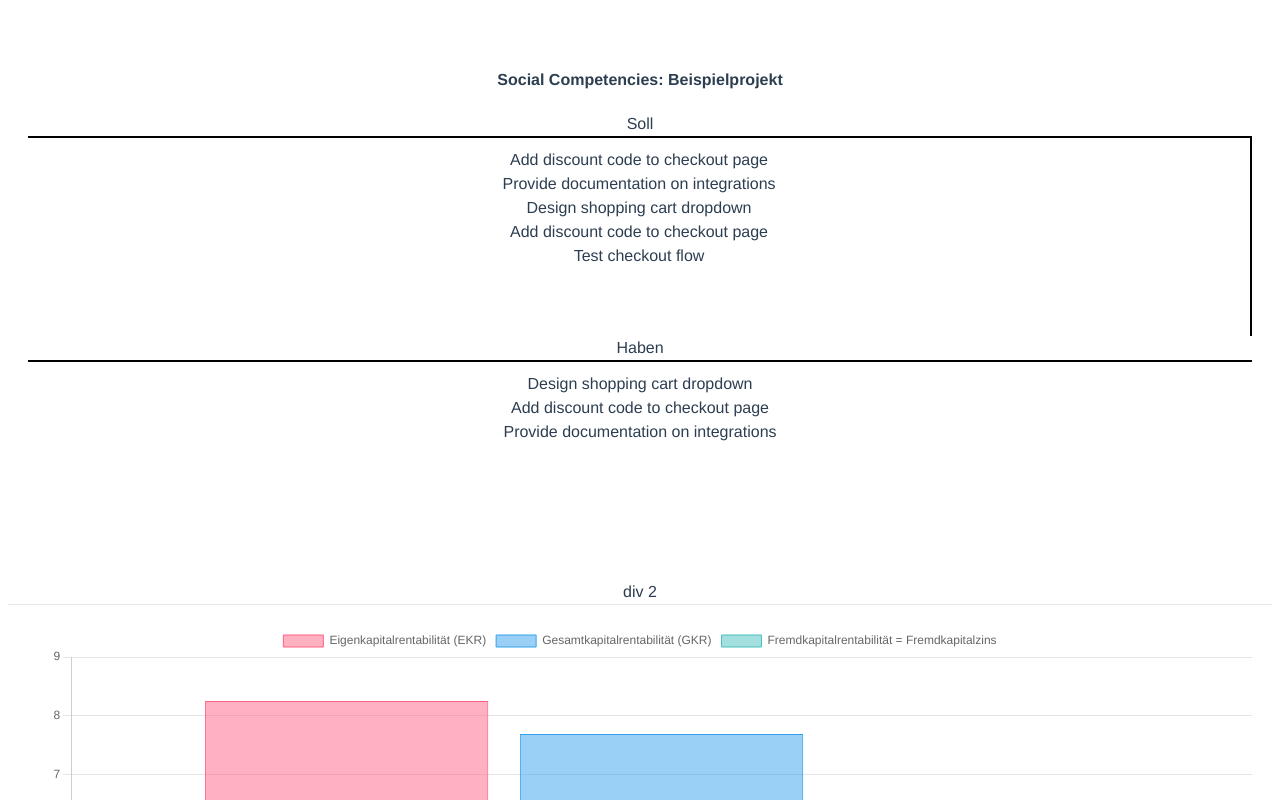
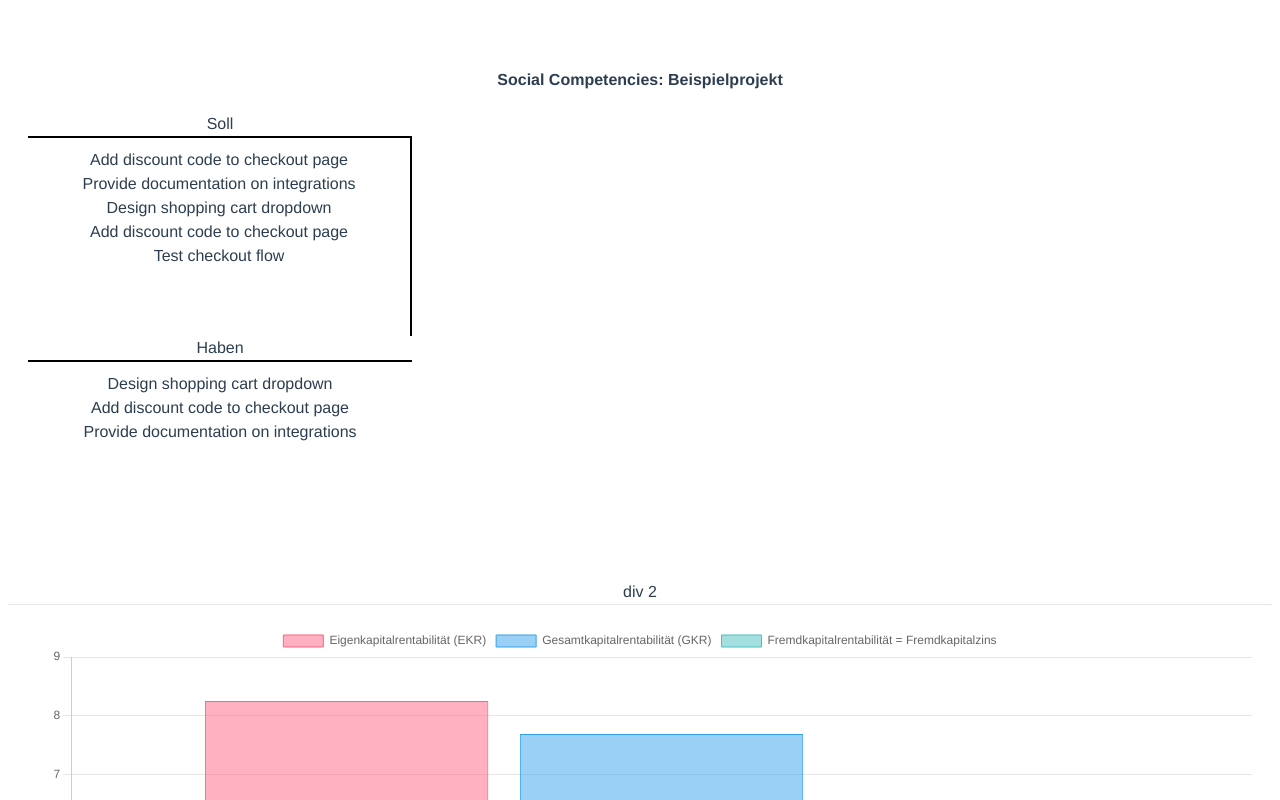
Before and after one commit to dominikdablander/dukproject, a Vue app: page / in a window 1280 px wide. Shown: the top 800 px of the page. Built offline with nearby package versions, Linux system fonts and the light colour scheme.

Commit message:
modified:   src/components/HelloWorld.vue respons

```diff
--- a/src/components/HelloWorld.vue
+++ b/src/components/HelloWorld.vue
@@ -1,9 +1,9 @@
 <template>
-  <div class="grid grid-flow-col auto-cols-max">
+  <div class="grid grid-cols-1 md:grid-cols-2 gap-4">
     <div>
-      <div class="flex justify-center" style="padding: 20px">
-        <div class=" flex overflow-x-scroll py-12">
-          <div v-for="(column, index) in columns" :key="index">
+      <div class="flex justify-center p-4 md:p-8" style="padding: 20px">
+        <div class=" flex overflow-x-auto">
+          <div v-for="(column, index) in columns" :key="index" class="w-96 md:w-auto mr-4 md:mr-8">
             <p
               class="text-gray-700 font-semibold font-sans tracking-wide text-sm"
             >
@@ -146,4 +146,21 @@ export default {
   background: #f7fafc;
   border: 1px solid #4299e1;
 }
+
+@media (min-width: 768px) {
+  .w-96 {
+    width: 24rem;
+  }
+  .mr-4 {
+    margin-right: 1rem;
+  }
+}
+@media (min-width: 1024px) {
+  .md:w-auto {
+    width: auto;
+  }
+  .md:mr-8 {
+    margin-right: 2rem;
+  }
+}
 </style>
```
